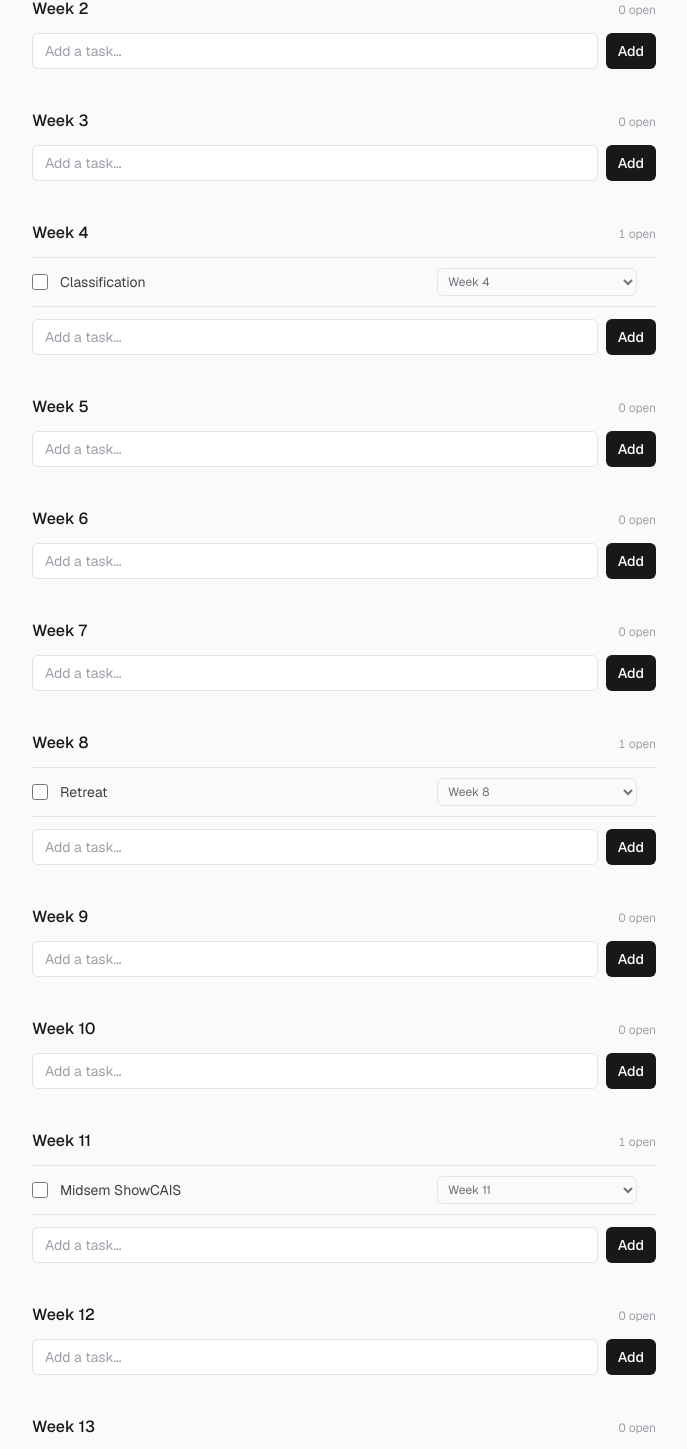
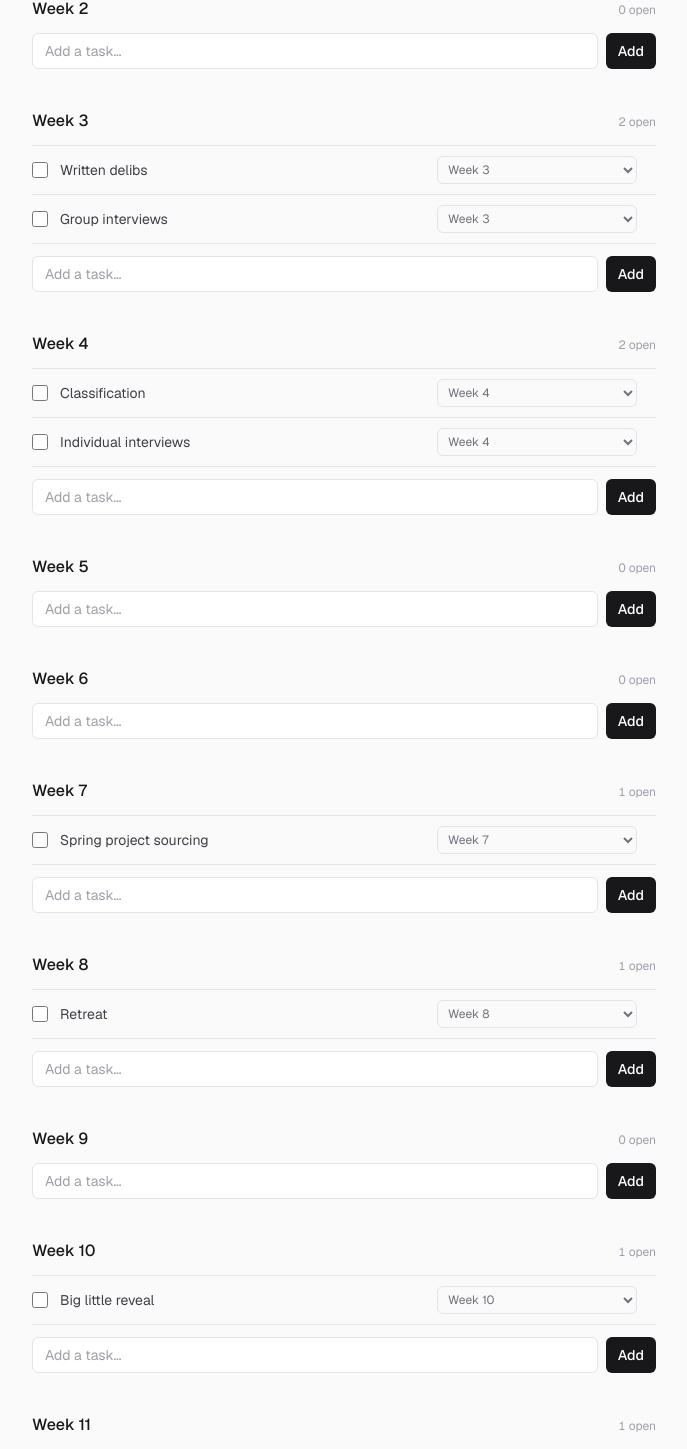
Before and after one commit to anniegao2013/cais-2nd-brain, a Next.js app: page / in a window 1280 px wide. Shown: the part 1093-2542 px from the top of the page, without its empty margins (296-983 px from the left). Built offline with nearby package versions, Linux system fonts and the light colour scheme.

Commit message:
add additional events

```diff
--- a/app/task-list.tsx
+++ b/app/task-list.tsx
@@ -7,6 +7,7 @@ type Task = {
   text: string;
   done: boolean;
   isDefault?: boolean;
+  recruitment?: boolean;
 };
 
 type TasksByCategory = Record<string, Task[]>;
@@ -43,6 +44,11 @@ const DEFAULT_EVENTS: Array<{ id: string; text: string; category: string }> = [
   { id: "default-12", text: "Retreat", category: "week-8" },
   { id: "default-13", text: "Midsem ShowCAIS", category: "week-11" },
   { id: "default-14", text: "OpenShowCAIS", category: "week-15" },
+  { id: "default-15", text: "Written delibs", category: "week-3" },
+  { id: "default-16", text: "Group interviews", category: "week-3" },
+  { id: "default-17", text: "Individual interviews", category: "week-4" },
+  { id: "default-18", text: "Big little reveal", category: "week-10" },
+  { id: "default-19", text: "Spring project sourcing", category: "week-7" },
 ];
 
 function buildDefaultState(): AppState {
```
